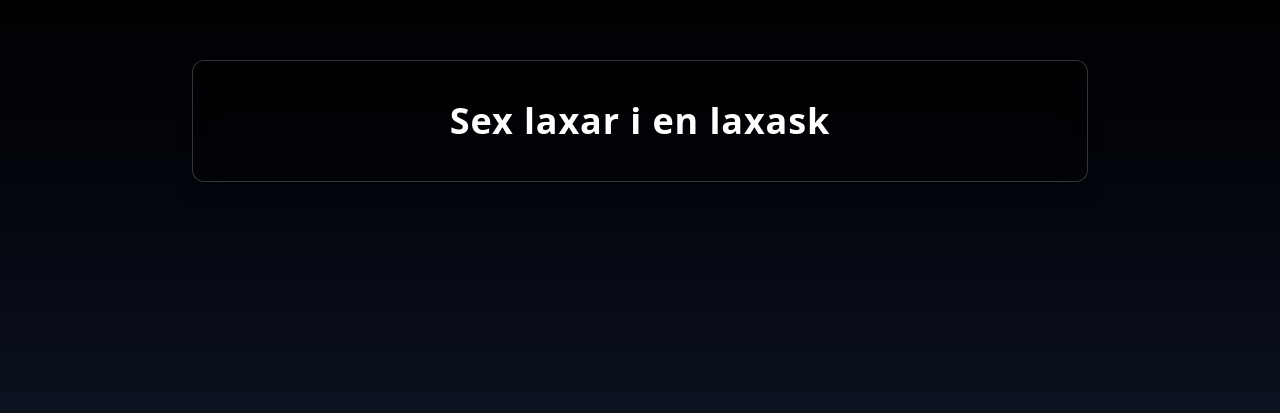
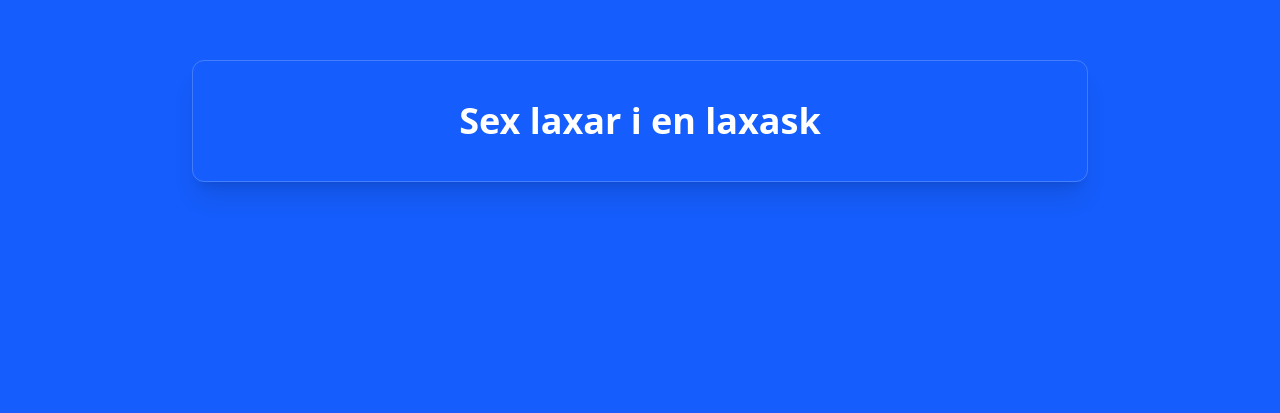
Before and after one commit to Endorze/Thornbound, a Next.js app: page / in a window 1280 px wide. Shown: the part 279-692 px from the top of the page. Built offline with nearby package versions, Linux system fonts and the light colour scheme.

Commit message:
fixed transparent containter coding

```diff
--- a/src/app/components/TransparentContainerResuseable/index.tsx
+++ /dev/null
@@ -1,13 +0,0 @@
-import { ReactNode } from "react";
-
-interface Props {
-  children: ReactNode;
-}
-
-export default function TransparentContainerResuseable({ children }: Props) {
-  return (
-    <div className="w-full max-w-4xl bg-black/40 backdrop-blur-md rounded-xl p-10 border border-white/20 shadow-xl">
-      {children}
-    </div>
-  );
-}
--- /dev/null
+++ b/src/app/components/TransparentContainerReusable/index.tsx
@@ -0,0 +1,16 @@
+import { ReactNode } from "react";
+
+interface Props {
+  children: ReactNode;
+  className?: string;
+}
+
+export default function TransparentContainerReusable({ children, className }: Props) {
+  return (
+    <div
+      className={`w-full max-w-4xl bg-black/0 rounded-xl p-10 border border-white/20 shadow-xl ${className}`}
+    >
+      {children}
+    </div>
+  );
+}
--- a/src/app/page.tsx
+++ b/src/app/page.tsx
@@ -1,11 +1,15 @@
-import TransparentContainerResuseable from "@/app/components/TransparentContainerResuseable";
+
+
+
+
+import TransparentContainerReusable from "@/app/components/TransparentContainerReusable";
 
 export default function Home() {
   return (
-    <div className="min-h-screen bg-gradient-to-b from-black to-gray-900 text-white flex items-center justify-center p-8 sm:p-20">
-      <TransparentContainerResuseable>
-        <h1 className="text-4xl font-semibold tracking-wide text-center">Sex laxar i en laxask</h1>
-      </TransparentContainerResuseable>
+    <div className="min-h-screen bg-blue-600 text-white flex items-center justify-center p-8">
+      <TransparentContainerReusable>
+        <h1 className="text-4xl font-bold text-center">Sex laxar i en laxask</h1>
+      </TransparentContainerReusable>
     </div>
   );
 }
```
